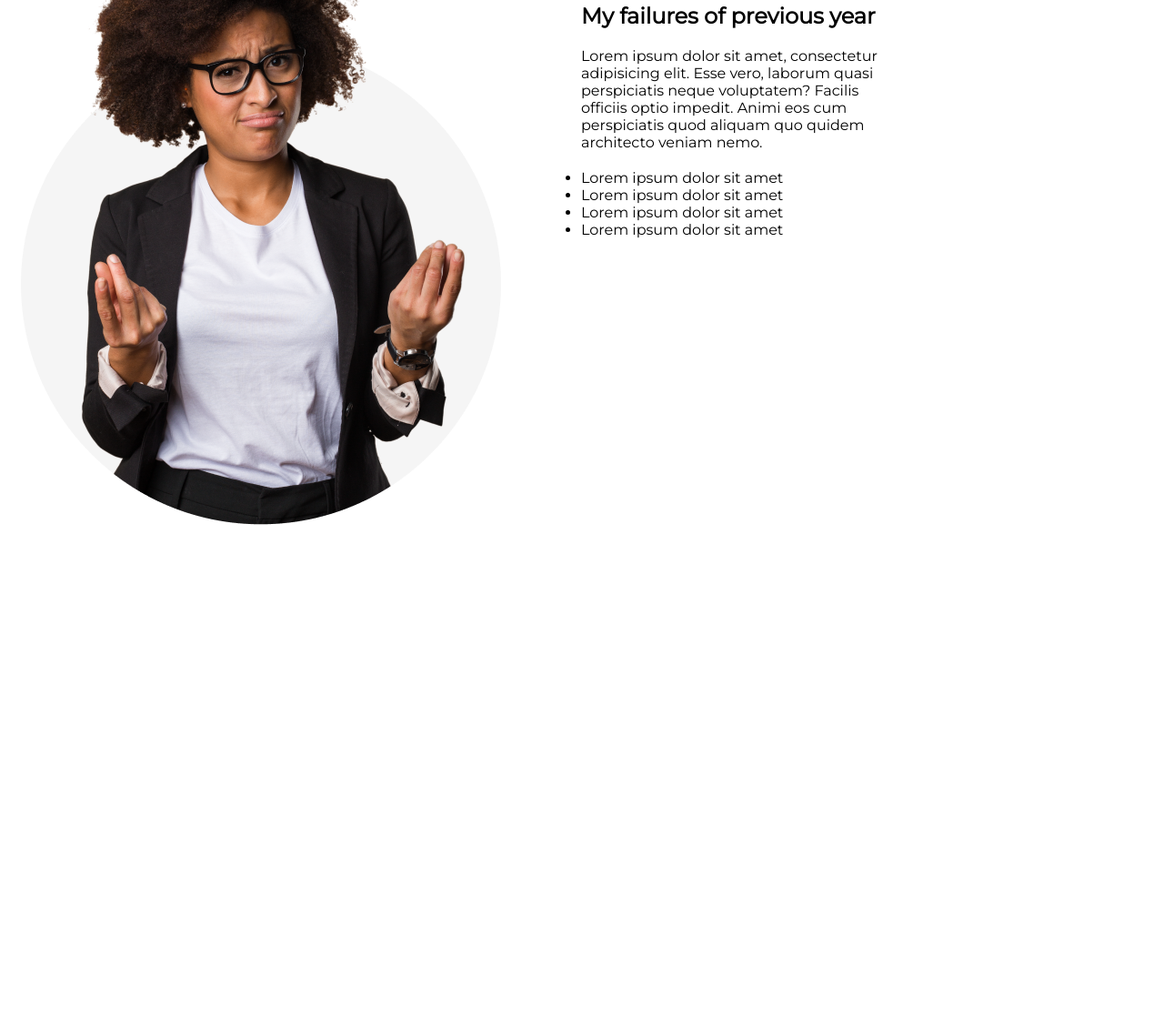
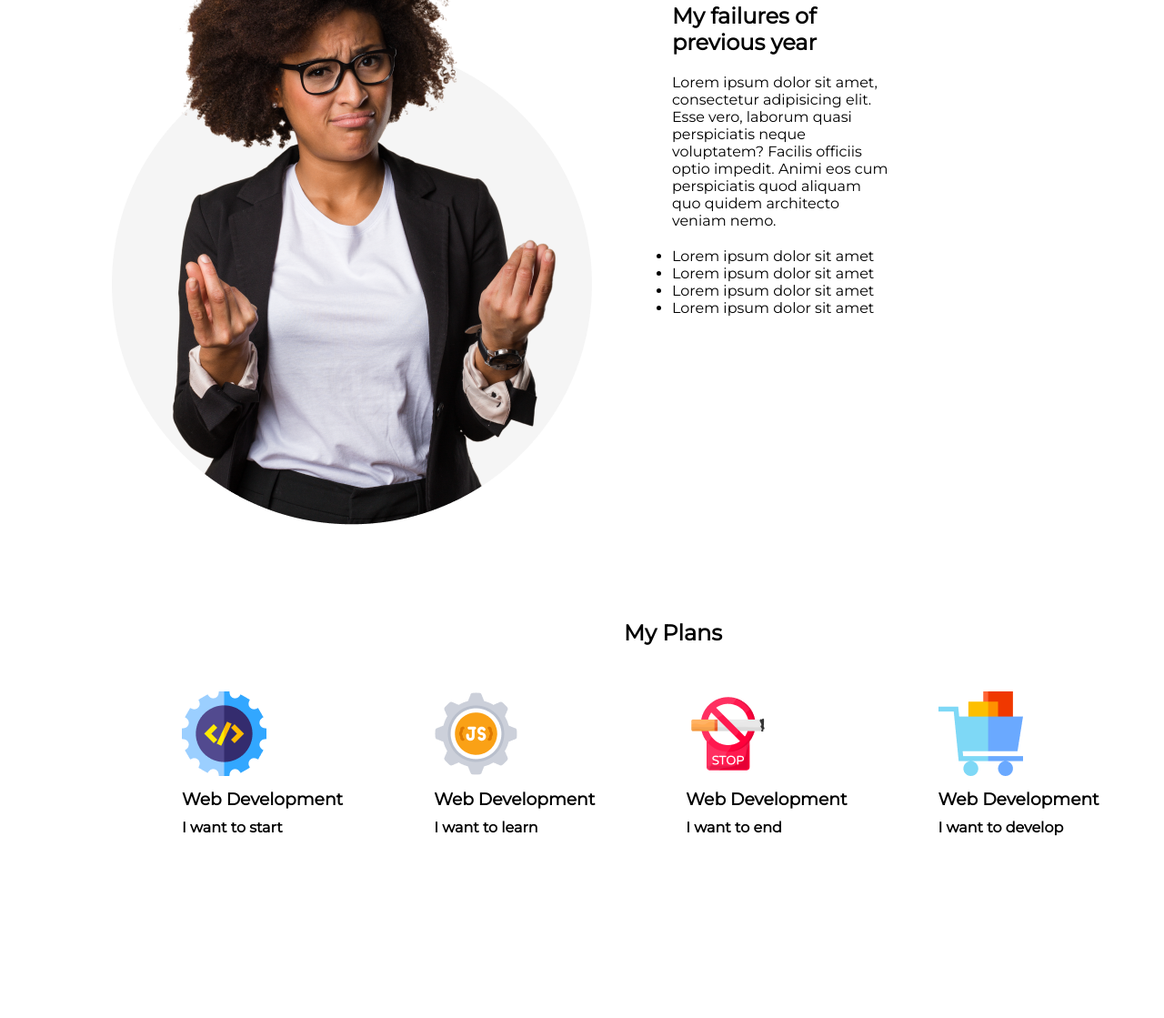
Before and after one commit to masudulalam/Assignement-1, a plain HTML site: page index.html in a window 1280 px wide. Shown: the part 1144-2263 px from the top of the page at 91% size. Before the commit the page ends 1725 px from the top, so only its background shows below. Drawn offline with Linux system fonts and the light colour scheme.

Commit message:
added third section

```diff
--- a/index.html
+++ b/index.html
@@ -24,6 +24,7 @@
         </div>
     </section>
     <!-- first section ended -->
+
     <section class="previous-year">
         <div class="previous-year-container">
             <div class="personal-photo">
@@ -40,12 +41,34 @@
                 </ul>
             </div>
         </div>
-        <!-- second section ended -->
+    </section>
+    <!-- second section ended -->
 
-
-
+    <section class="third-section">
+        <h2 class="third-section-title">My Plans</h2>
+        <div class="my-plans">
+            <div class="plan-1">
+                <img src="images/icons/web.png" alt="">
+                <h3 class="plan-title">Web Development</h3>
+                <h4 class="plan-description">I want to start</h4>
+            </div>
+            <div class="plan-2">
+                <img src="images/icons/js.png" alt="">
+                <h3 class="plan-title">Web Development</h3>
+                <h4 plan-description>I want to learn</h4>
+            </div>
+            <div class="plan-3">
+                <img src="images/icons/smoke.png" alt="">
+                <h3 class="plan-title">Web Development</h3>
+                <h4 plan-description>I want to end</h4>
+            </div>
+            <div class="plan-4">
+                <img src="images/icons/ecom.png" alt="">
+                <h3 class="plan-title">Web Development</h3>
+                <h4 plan-description>I want to develop</h4>
+            </div>
+        </div>
     </section>
-    <section></section>
     <section></section>
     <section></section>
 
--- a/new-year-new.css
+++ b/new-year-new.css
@@ -35,6 +35,7 @@
 
 .previous-year{
     margin-top: 300px;
+    margin-bottom: 100px;
 }
 
 .year-title{
@@ -50,6 +51,30 @@
     margin-right: 300px;
 }
 
-,personal-photo{
+.personal-photo{
     margin-left: 100px;
 }
+/* second section ended */
+
+.my-plans{
+    display: flex;
+    gap: 100px;
+}
+
+.third-section{
+    margin-left: 200px;
+}
+
+.third-section-title{
+    text-align: center;
+    margin-bottom: 50px;
+
+}
+.plan-title{
+    margin-top: 10px;
+    margin-bottom: 10px;
+}
+
+.plan-description{
+    margin-bottom: 200px;
+}
```
Also changed, not shown: 1 other file.
